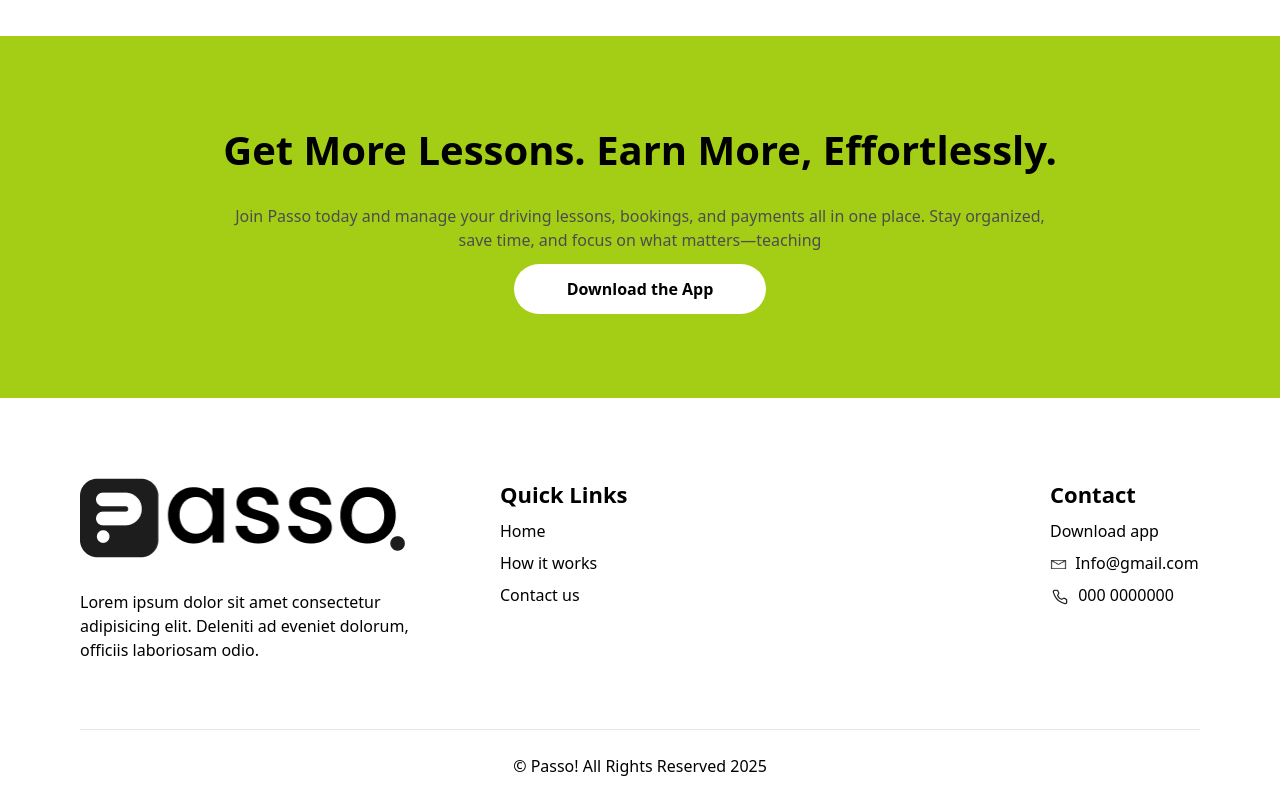
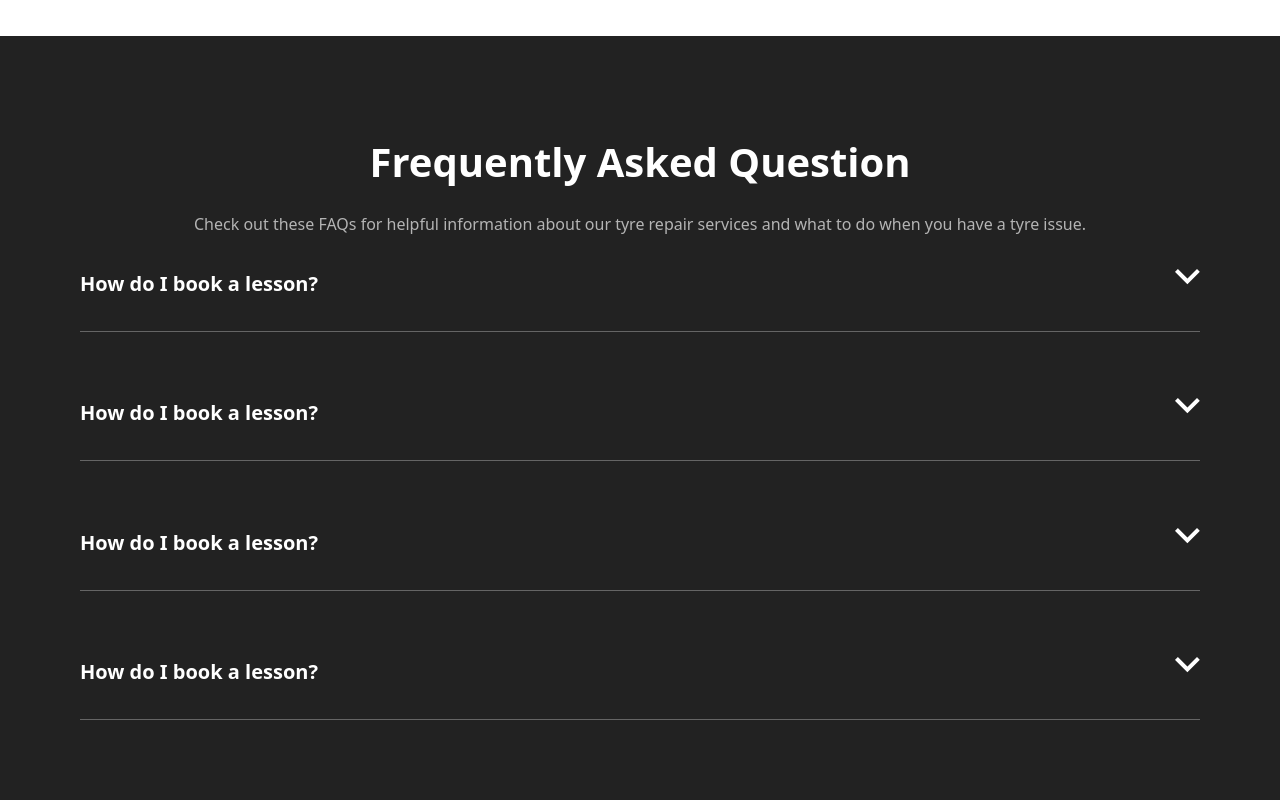
Before and after one commit to farrukhbabar/passo-app, a React (Vite) app: page / in a window 1280 px wide. Shown: the part 3280-4080 px from the top of the page. Built offline with nearby package versions, Linux system fonts and the light colour scheme.

Commit message:
homepage-update

```diff
--- /dev/null
+++ b/src/components/FAQItem.jsx
@@ -0,0 +1,32 @@
+import React, { useState } from "react";
+import upArrow from "../assets/upArrow.png"
+import downArrow from "../assets/downArrow.png"
+
+const FAQItem = ({ question, answer }) => {
+  const [open, setOpen] = useState(false);
+  return (
+    <>
+      <div className="faq-item border-b border-[#FFFFFF4D]">
+        <div
+          className="faq-header flex justify-between pb-6 md:pb-8 "
+          onClick={() => setOpen(!open)}
+        >
+          <p className="text-[#FFFFFF] font-bold text-[20px] md-text-[22px] inline">
+            {question}
+          </p>
+          <span className="text-[#B4B4B4] text-[14px] md:text-[16px] font-regular leading-[24px] md:leading-[27px] cursor-pointer">
+            {open ? <div className=""> <img src={upArrow} alt="" /></div>  : <div className=""> <img src={downArrow} alt="" /></div> }
+          </span>
+        </div>
+
+        {open && (
+          <div className="faq-body text-white w-full max-w-[1174px] pb-6 md:pb-8">
+            {answer}
+          </div>
+        )}
+      </div>
+    </>
+  );
+};
+
+export default FAQItem;
--- a/src/components/FeatureBanner.jsx
+++ b/src/components/FeatureBanner.jsx
@@ -11,7 +11,7 @@
   return (
     <>
       <div
-        className="w-full max-w-[1280px] px-4 sm:px-6 md:px-10 py-2 sm:py-4 min-h-[496px] bg-cover bg-center  mx-auto flex items-center justify-center rounded-[40px]"
+        className="w-full max-w-[1280px] px-4 md:px-10 py-4 md:py-6 min-h-[496px] bg-cover bg-center  mx-auto flex items-center justify-center rounded-[40px]"
         style={{
           backgroundImage: `url(${FeatureBannerimg})`,
         }}
--- a/src/components/Footer.jsx
+++ b/src/components/Footer.jsx
@@ -33,8 +33,8 @@
       </div>
 
       {/* Footer Bottom */}
-      <div className="w-full min-h-[400px] p-10 md:p-20 ">
-        <div className="w-full max-w-[1280px] min-h-[296px] ">
+      <div className="w-full min-h-[400px] pl-6 pr-6 pt-6 pb-4 md:pt-20 md:pr-20 md:pl-20 md:pb-8 ">
+        <div className="w-full max-w-[1350px] min-h-[296px] mx-auto ">
 
           <div className="w-full min-h-[252px] border-b-[1px] border-[#E6E6E6]">
             <div className=" w-full min-h-[192px] flex flex-col md:flex-row justify-between gap-4 md:gap-10 lg:gap-6">
@@ -47,7 +47,8 @@
               </p>
             </div>
 
-           <div className="w-full max-w-[700px] flex justify-between gap-4 md:gap-6">
+            {/* Links */}
+           <div className="w-full max-w-[700px] flex justify-around md:justify-between gap-4 md:gap-6 pl-1 md:pl-4 lg:pl-8 ml-1 md:ml-4 lg:ml-8">
              {/* Quick Links */}
               <div className=" w-full max-w-[150px] min-h-[24px]">
               <ul className="flex flex-col gap-1 md:gap-2">
--- a/src/pages/Home.jsx
+++ b/src/pages/Home.jsx
@@ -10,6 +10,7 @@
 import cardLogo1 from "../assets/cardLogo1.png"
 import cardLogo2 from "../assets/cardLogo2.png"
 import cardLogo3 from "../assets/cardLogo3.png"
+import FAQItem from "../components/FAQItem";
 
 
 const Home = () => {
@@ -142,7 +143,7 @@
       </div>
 
       {/* Feature Section */}
-      <div className="w-full  bg-[#F6F6F6]  p-20">
+      <div className="w-full  bg-[#F6F6F6]  p-5 md:p-20">
         <FeatureBanner
           tagLine={"FROM BEGINNER TO CONFIDENT DRIVER"}
           tilte={"Expert Instructors Who Understand Your Learning Needs"}
@@ -156,7 +157,7 @@
       </div>
 
       {/* Lesson-Booking section */}
-      <div className="w-full min-h-[814px] p-20 ">
+      <div className="w-full min-h-[814px] p-10 md:p-20 ">
         <div className="w-full max-w-[1280px]  mx-auto flex flex-col gap-16">
           {/* text */}
           <div className="w-full grid grid-cols-1 md:grid-cols-2 gap-4 items-center">
@@ -189,13 +190,34 @@
         </div>
 
         {/* Buttons */}
-        <div className="w-full max-w-[700px] mx-auto flex items-center justify-center gap-8 ">
+        <div className="w-full max-w-[700px] mx-auto flex flex-col md:flex-row items-center justify-center gap-8 ">
           <Button text={"Please Quote to Pupil"} style={{background:"#9FCB09",}}/>
           <Button text={"Manual Booking"} style={{border:"1px solid black", }}/>
         </div>
 
         </div>
       </div>
+
+      {/* FAQ section */}
+      <div className="w-full min-h-[792px] bg-[#222222] p-10 md:p-20 ">
+        <div className="w-full max-w-[1000px] min-h-[79px] mx-auto  text-center pt-2 md:pt-4">
+          <h1 className="font-bold text-[#FFFFFF] text-[36px] md:text-[40px] ">Frequently Asked Question</h1>
+          <p className="font-normal text-[#B4B4B4] text-[14px] md:text-[16px] mt-4 md:mt-5">Check out these FAQs for helpful information about our tyre repair services and what to do when you have a tyre issue.</p>
+        </div>
+
+        <div className=" min-h-[517px] flex flex-col justify-around ">
+
+          <FAQItem question={"How do I book a lesson?"} answer={"Booking a lesson is simple and convenient. You can search for instructors based on location, availability, and ratings, then compare prices and experience. Once you choose, confirm your lesson instantly and receive real-time reminders for a smooth learning experience."} />
+
+          <FAQItem question={"How do I book a lesson?"} answer={"Booking a lesson is simple and convenient. You can search for instructors based on location, availability, and ratings, then compare prices and experience. Once you choose, confirm your lesson instantly and receive real-time reminders for a smooth learning experience."} />
+
+          <FAQItem question={"How do I book a lesson?"} answer={"Booking a lesson is simple and convenient. You can search for instructors based on location, availability, and ratings, then compare prices and experience. Once you choose, confirm your lesson instantly and receive real-time reminders for a smooth learning experience."} />
+
+          <FAQItem question={"How do I book a lesson?"} answer={"Booking a lesson is simple and convenient. You can search for instructors based on location, availability, and ratings, then compare prices and experience. Once you choose, confirm your lesson instantly and receive real-time reminders for a smooth learning experience."} />
+
+        </div>
+
+      </div>
     </>
   );
 };
```
Also changed, not shown: src/assets/downArrow.png (added), src/assets/upArrow.png (added).
